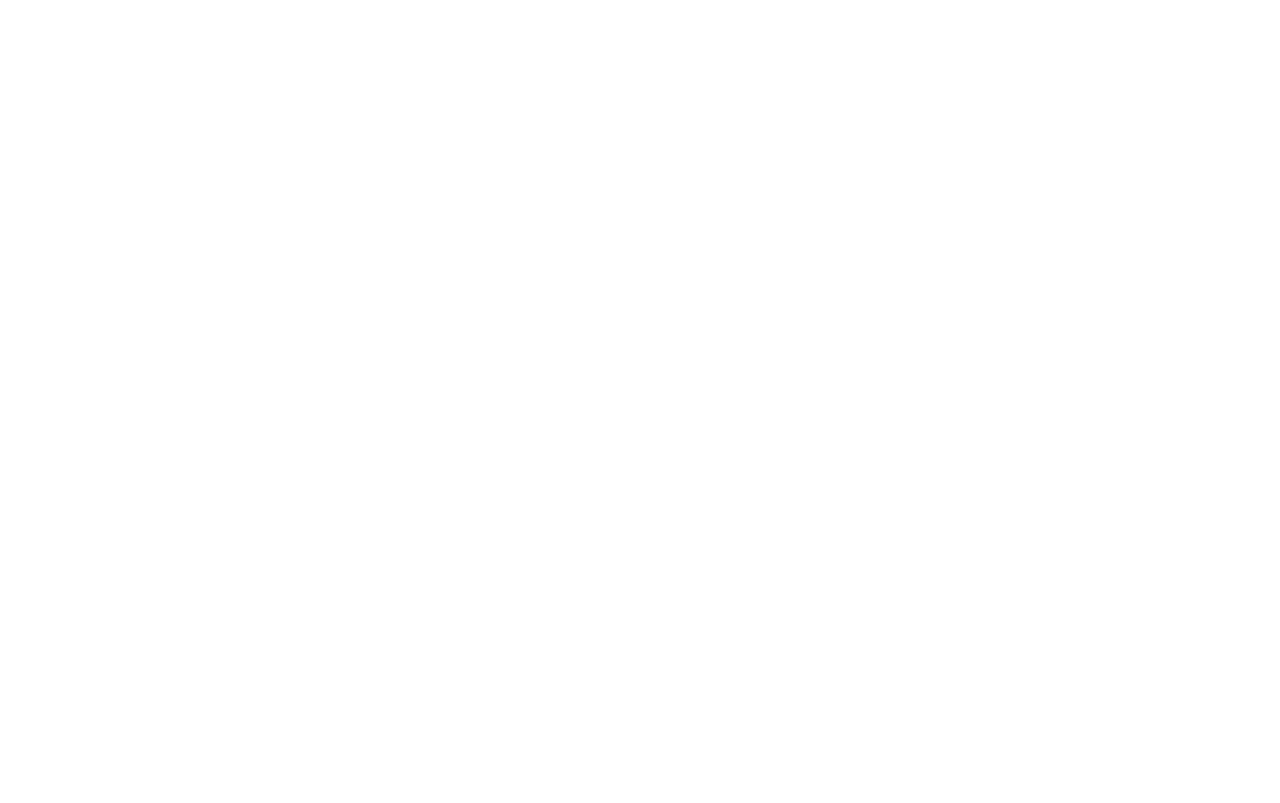
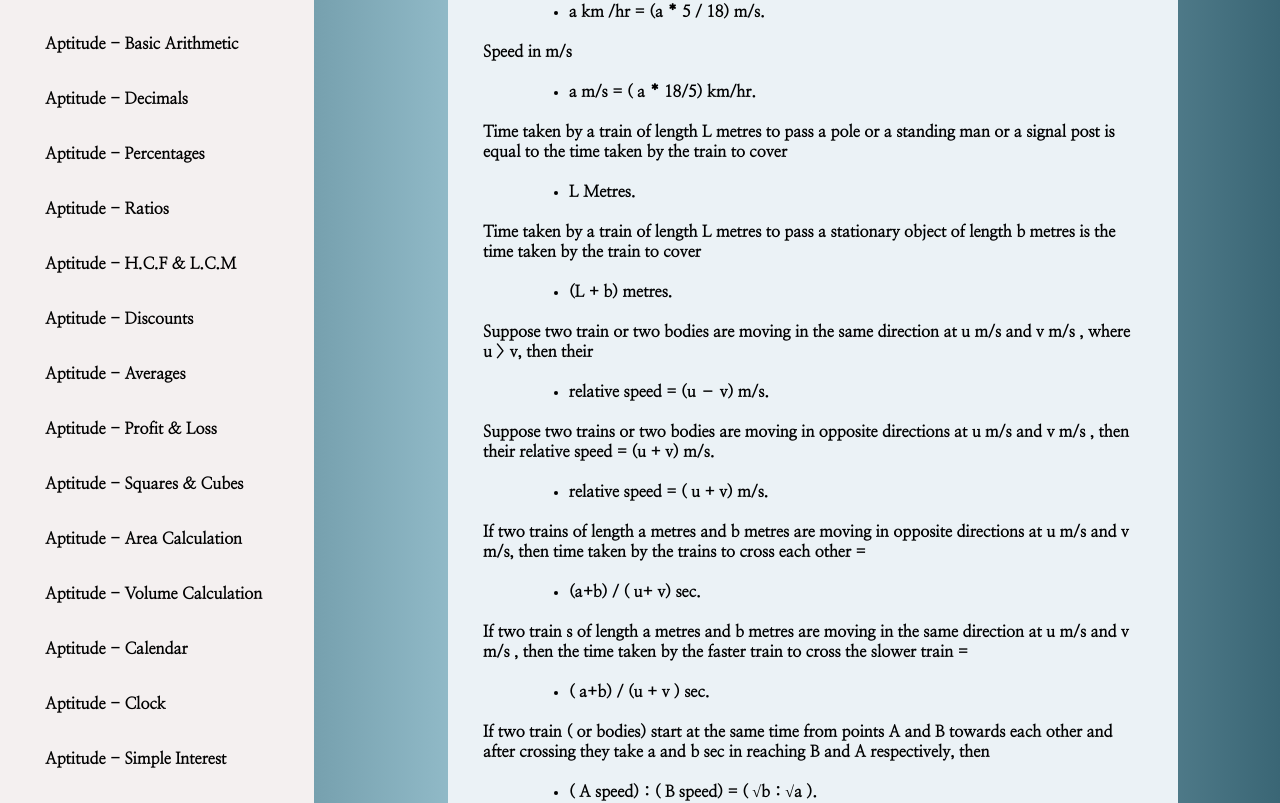
Before and after one commit to ramsatyasai/aptitude_page, a React (Create React App) app in the folder app/: page /trains in a window 1280 px wide. Before the commit this address had no page. Shown: the part 345-1148 px from the top of the page. Before the commit the page ends 800 px from the top, so only its background shows below. Built offline with nearby package versions, Linux system fonts and the light colour scheme.

Commit message:
Update Trains.js

```diff
--- a/app/src/components/Trains.js
+++ b/app/src/components/Trains.js
@@ -0,0 +1,58 @@
+import React from 'react'
+import Sidenav from './Sidenav'
+
+export default function Trains() {
+  return (
+    <div className='topics'>
+        <div className='topicbar'>
+            <Sidenav/>
+        </div>
+        <div className='bodyofns'>
+            <h1>Aptitude - Trains</h1><br/>
+            <hr/><br/><br/><br/>
+            <h2>Important Terms</h2><br/>
+            <p>Speed in km/hr.</p><br/>
+            <ul className='mainpoints2'>
+                <li>a km /hr = (a * 5 / 18) m/s.</li>
+            </ul><br/>
+            <p>Speed in m/s</p><br/>
+            <ul className='mainpoints2'>
+            <li>a m/s = ( a * 18/5) km/hr.</li>
+            </ul><br/>
+
+            <p>Time taken by a train of length L metres to pass a pole or a standing man or a signal post is equal to the time taken by the train to cover</p><br/>
+            <ul className='mainpoints2'>
+            <li>L Metres.</li>
+            </ul><br/>
+            <p>Time taken by a train of length L metres to pass a stationary object of length b metres is the time taken by the train to cover</p><br/>
+            <ul className='mainpoints2'>
+                <li>(L + b) metres.</li>
+            </ul><br/>
+            <p>Suppose two train or two bodies are moving in the same direction at u m/s and v m/s , where u {'>'} v, then their</p><br/>
+            <ul className='mainpoints2'>
+                <li>relative speed = (u – v) m/s.</li>
+            </ul><br/>
+            <p>Suppose two trains or two bodies are moving in opposite directions at u m/s and v m/s , then their relative speed = (u + v) m/s.</p><br/>
+            <ul className='mainpoints2'>
+            <li>relative speed = ( u + v) m/s.</li>
+            </ul><br/>
+
+            <p>If two trains of length a metres and b metres are moving in opposite directions at u m/s and v m/s, then time taken by the trains to cross each other =</p><br/>
+            <ul className='mainpoints2'>
+            <li>(a+b) / ( u+ v) sec.</li>
+            </ul><br/>
+
+            <p>If two train s of length a metres and b metres are moving in the same direction at u m/s and v m/s , then the time taken by the faster train to cross the slower train =</p><br/>
+            <ul className='mainpoints2'>
+            <li>( a+b) / (u + v ) sec.</li>
+            </ul><br/>
+
+            <p>If two train ( or bodies) start at the same time from points A and B towards each other and after crossing they take a and b sec in reaching B and A respectively, then</p><br/>
+            <ul className='mainpoints2'>
+            <li>( A  speed) : ( B speed) = ( √b : √a ).</li>
+            </ul><br/>
+
+        </div>
+    </div>
+  )
+}
```
